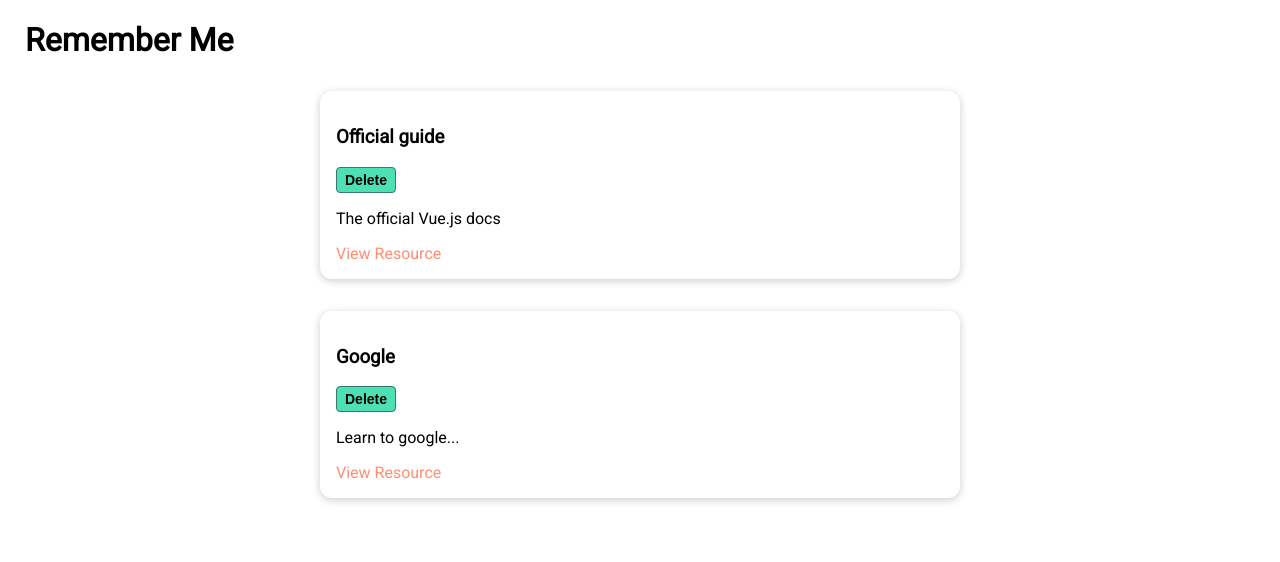
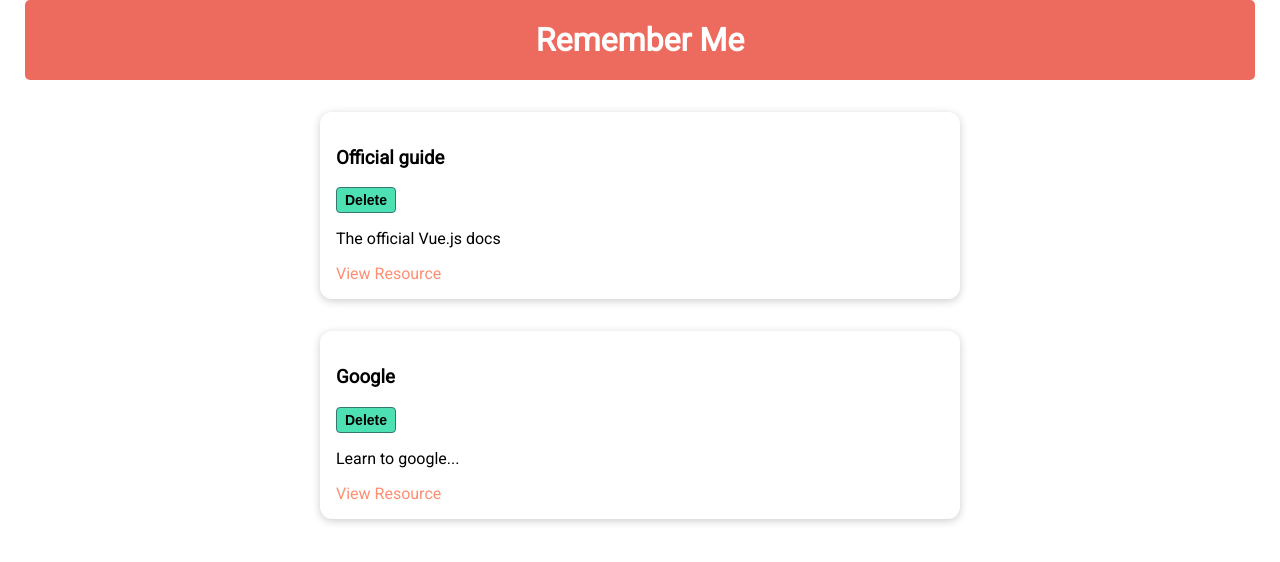
Before and after one commit to Marat-Akhalov/remember-list, a Vue app: page / in a window 1280 px wide. Shown: the top 562 px of the page. Built offline with nearby package versions, Linux system fonts and the light colour scheme; a web font is replaced by a local one.

Commit message:
feat: add styles to the header component

```diff
--- a/src/components/layout/TheHeader.vue
+++ b/src/components/layout/TheHeader.vue
@@ -9,3 +9,20 @@
     props: ['title'],
   }
 </script>
+
+<style scoped>
+  header {
+    display: flex;
+    justify-content: center;
+    align-items: center;
+    width: 100%;
+    height: 5rem;
+    border-radius: 5px;
+    background-color: #ED6A5E;
+  }
+
+  header h1 {
+    margin: 0;
+    color: #fff;
+  }
+</style>
```
